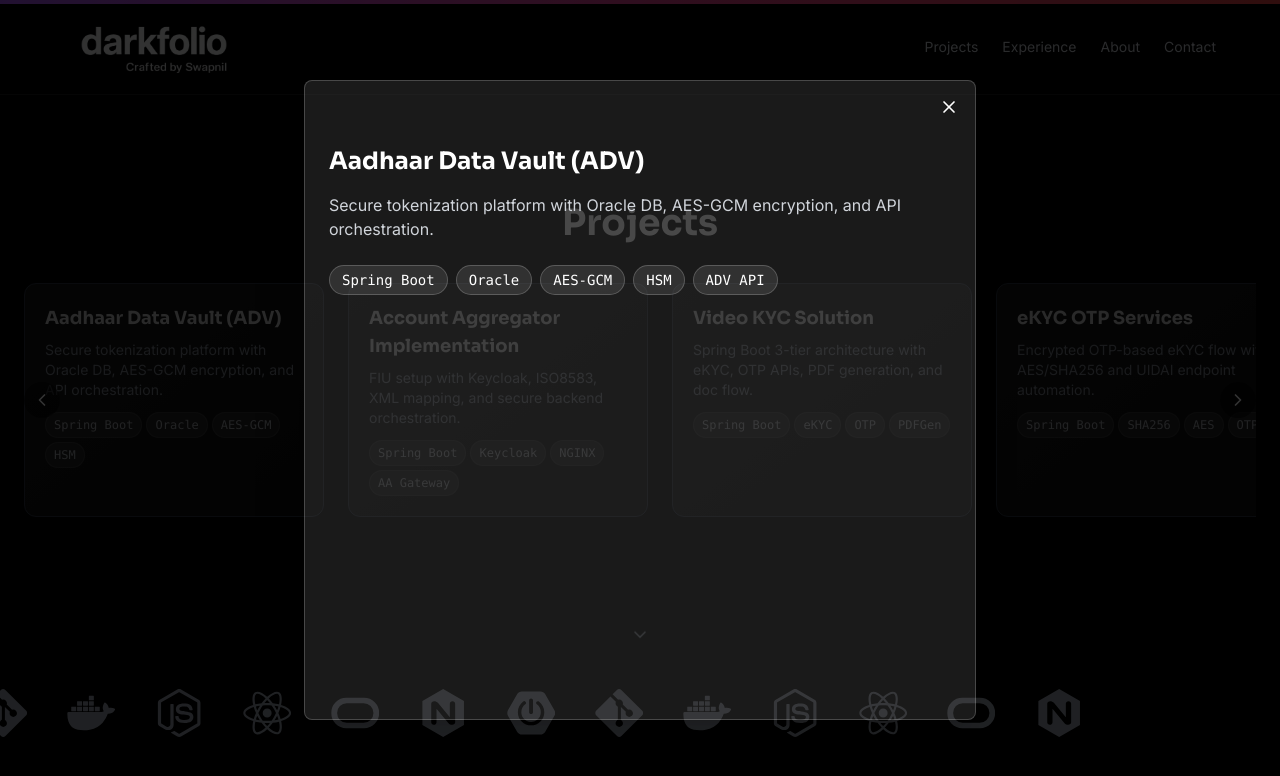
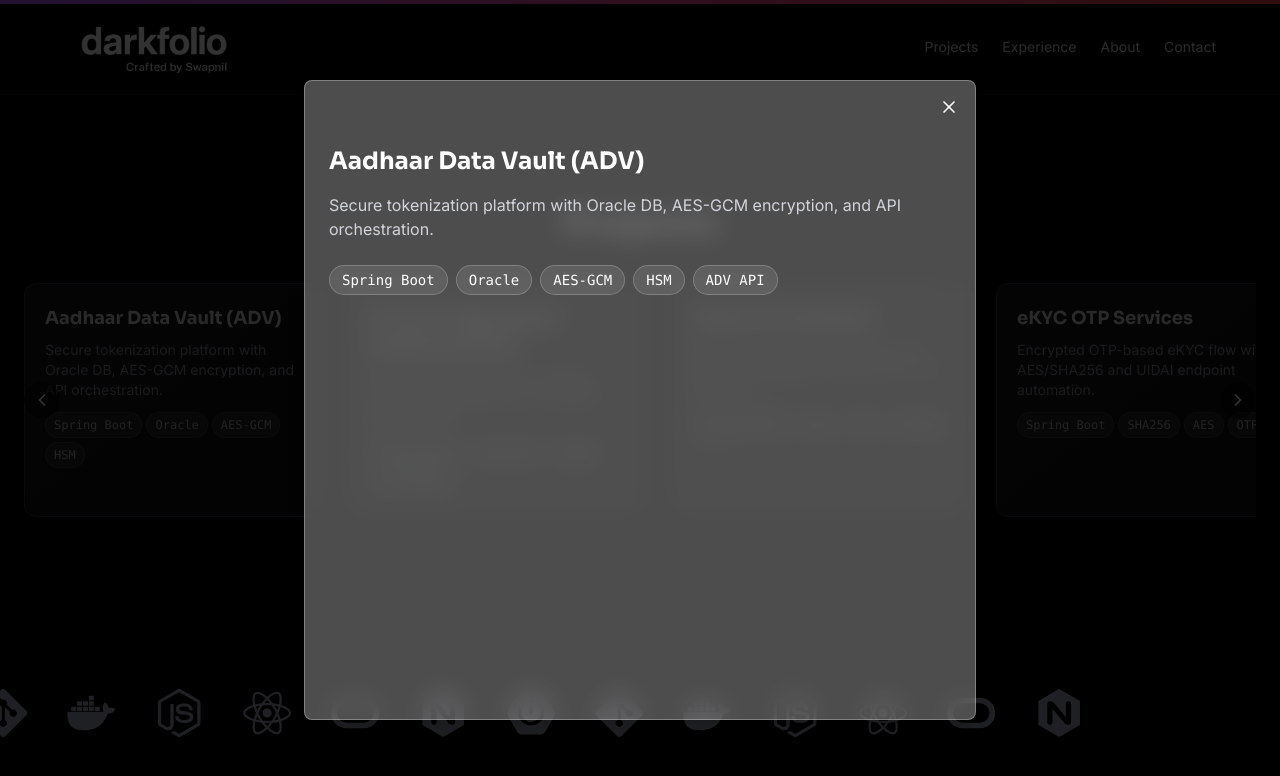
Before and after one commit to swapniljadav/darkfolio, a Next.js app: page / in a window 1280 px wide. Both pictures are taken after a click on the element 174 px from the left and 1897 px from the top of the page. Shown: the part 1497-2273 px from the top of the page. Built offline with nearby package versions, Linux system fonts and the light colour scheme.

Commit message:
Changed Featured Images

```diff
--- a/src/components/ProjectModal.tsx
+++ b/src/components/ProjectModal.tsx
@@ -60,7 +60,7 @@ export default function ProjectModal({
           />
 
           <motion.div
-            className="relative bg-white/10 border border-white/20 rounded-lg max-w-2xl w-full h-[80vh] overflow-y-auto text-left shadow-xl pt-16 px-6 pb-6"
+            className="relative bg-white/30 backdrop-blur-md border border-white/30 rounded-lg max-w-2xl w-full h-[80vh] overflow-y-auto text-left shadow-xl pt-16 px-6 pb-6"
             initial={{ y: 50, opacity: 0 }}
             animate={{ y: 0, opacity: 1 }}
             exit={{ y: 50, opacity: 0 }}
```
